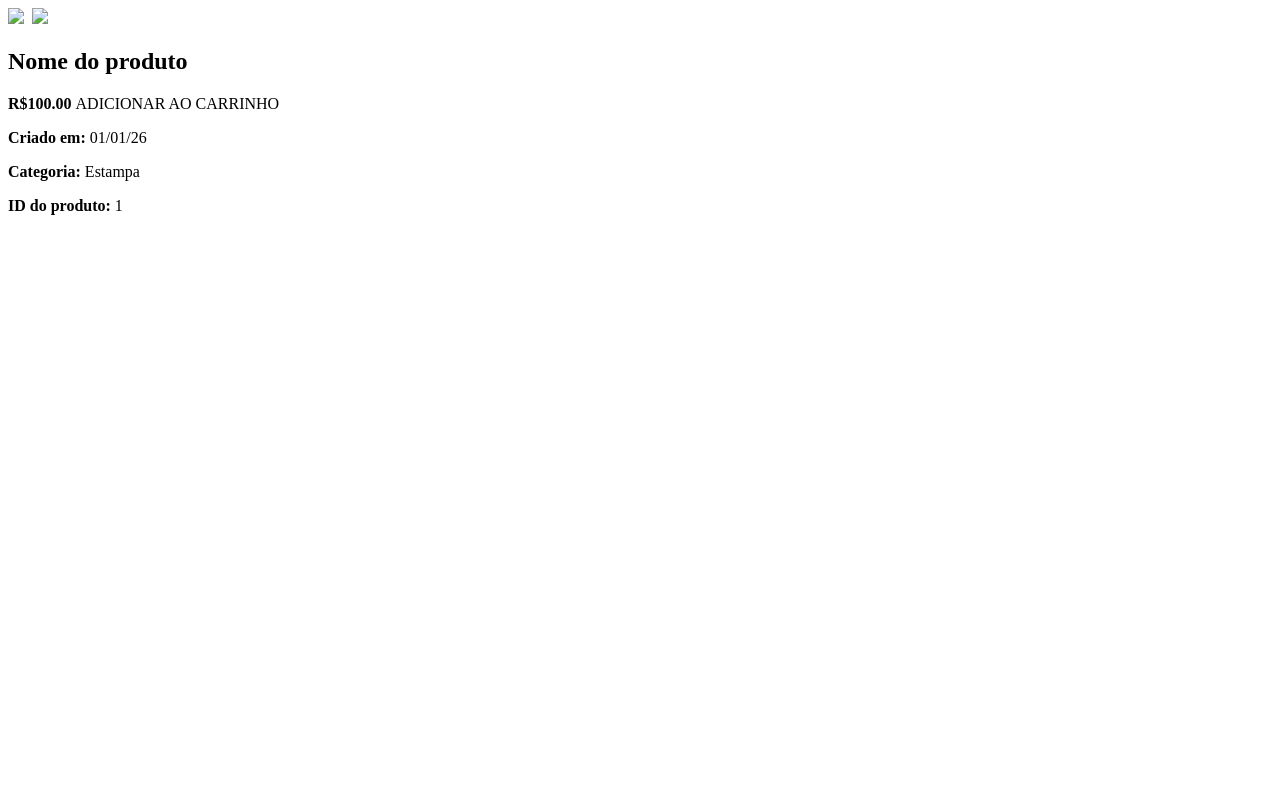
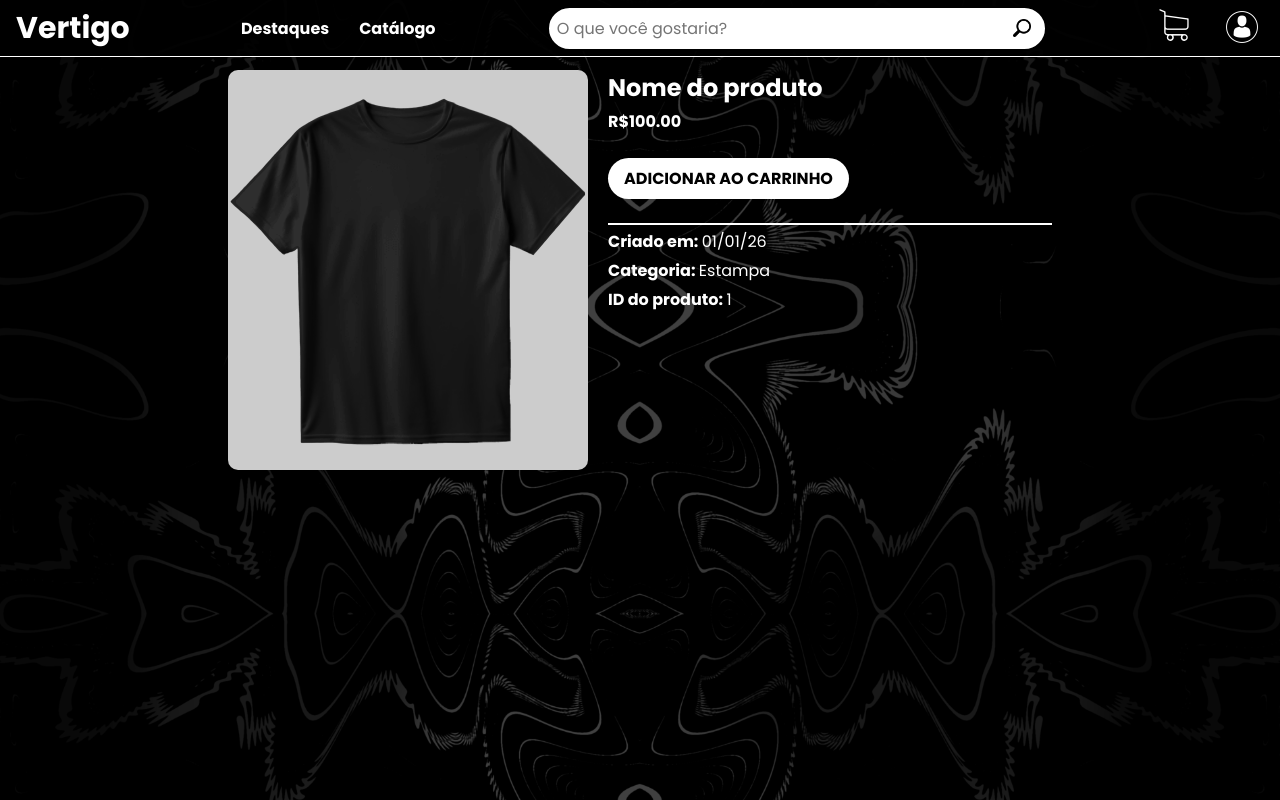
Before and after one commit to SilasDesenvolvimentos/Vertigo, a plain HTML site: page produto/index.html in a window 1280 px wide. Drawn offline with Linux system fonts and the light colour scheme; the site is published under a folder, as on GitHub Pages, so addresses that start at the root find nothing.

Commit message:
Update index.html

```diff
--- a/produto/index.html
+++ b/produto/index.html
@@ -3,30 +3,30 @@
     <head>
         <meta charset="UTF-8" lang="pt-br">
         <meta name="viewport" content="width=device-width, initial-scale=1.0">
-        <link href="/style.css" rel="stylesheet">
+        <link href="../style.css" rel="stylesheet">
         <title>
             Produto
         </title>
     </head>
     <body>
-        <header id="topBar">
+        <header id="topBar" distance="..">
         </header>
 
         <section class="produto-page-container">
             <div class="produto-card-container">
                 <div class="produto-imagem-container">
-                    <img class="roupa-base" src="/img/roupa_base_cor.png">
+                    <img class="roupa-base" src="../img/roupa_base_cor.png">
 
                     <img class="roupa-estampa" id="imagemProduto">
 
-                    <img class="roupa-base" src="/img/roupa_cima.png">
+                    <img class="roupa-base" src="../img/roupa_cima.png">
                 </div>
             </div>
             <div class="produto-info-container">
                 <h1 id="nomeProduto"> Nome do produto </h1>
                 <strong id="precoProduto"> R$100.00 </strong>
 
-                <a class="button-white"> ADICIONAR AO CARRINHO </a>
+                <a class="button-white" id="adCarrinho"> ADICIONAR AO CARRINHO </a>
 
                 <div class="separator"></div>
                 <p><strong>Criado em: </strong><span id="dataProduto">01/01/26</span></p>
@@ -35,7 +35,8 @@
             </div>
         </section>
     </body>
-    <script src="/topbar.js"></script>
+    <script src="../topbar.js"></script>
     <script src="produto.js"></script>
+    <script src="../parallax.js"></script>
 
 </html>
```
